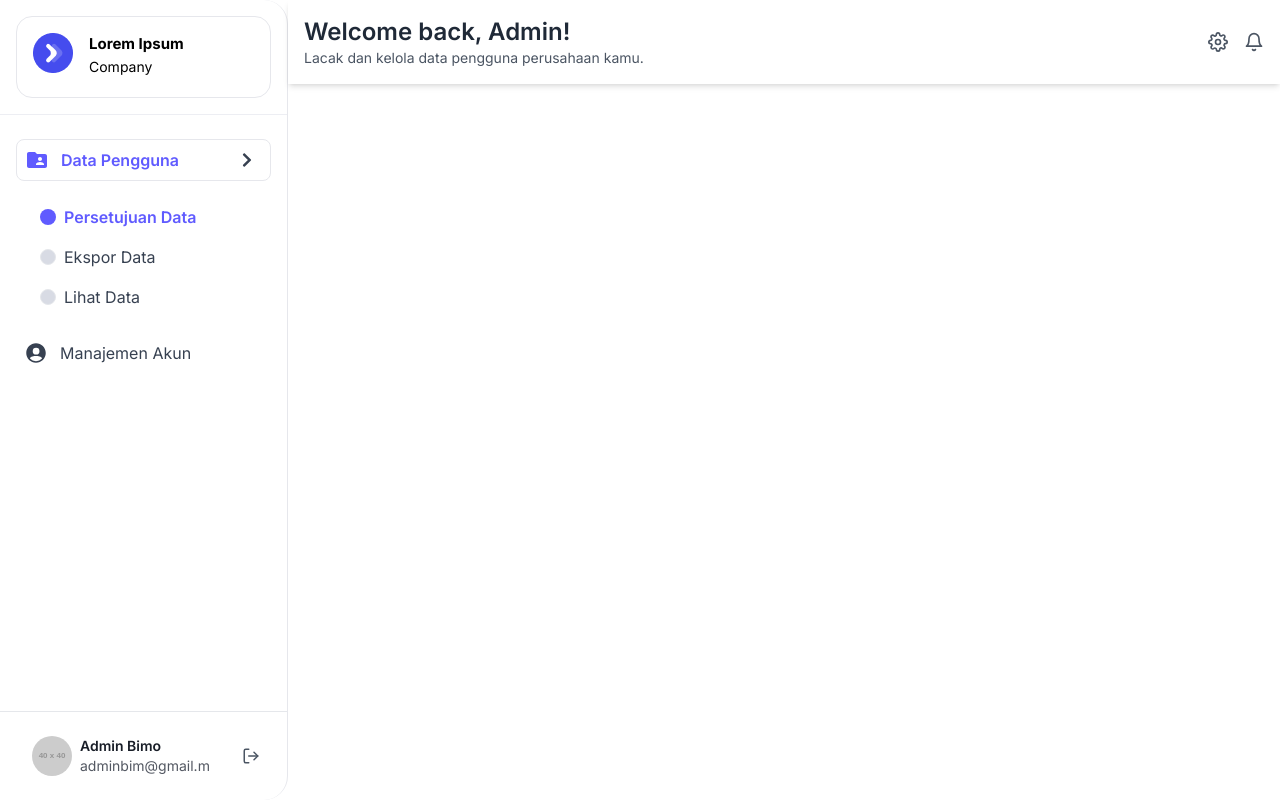
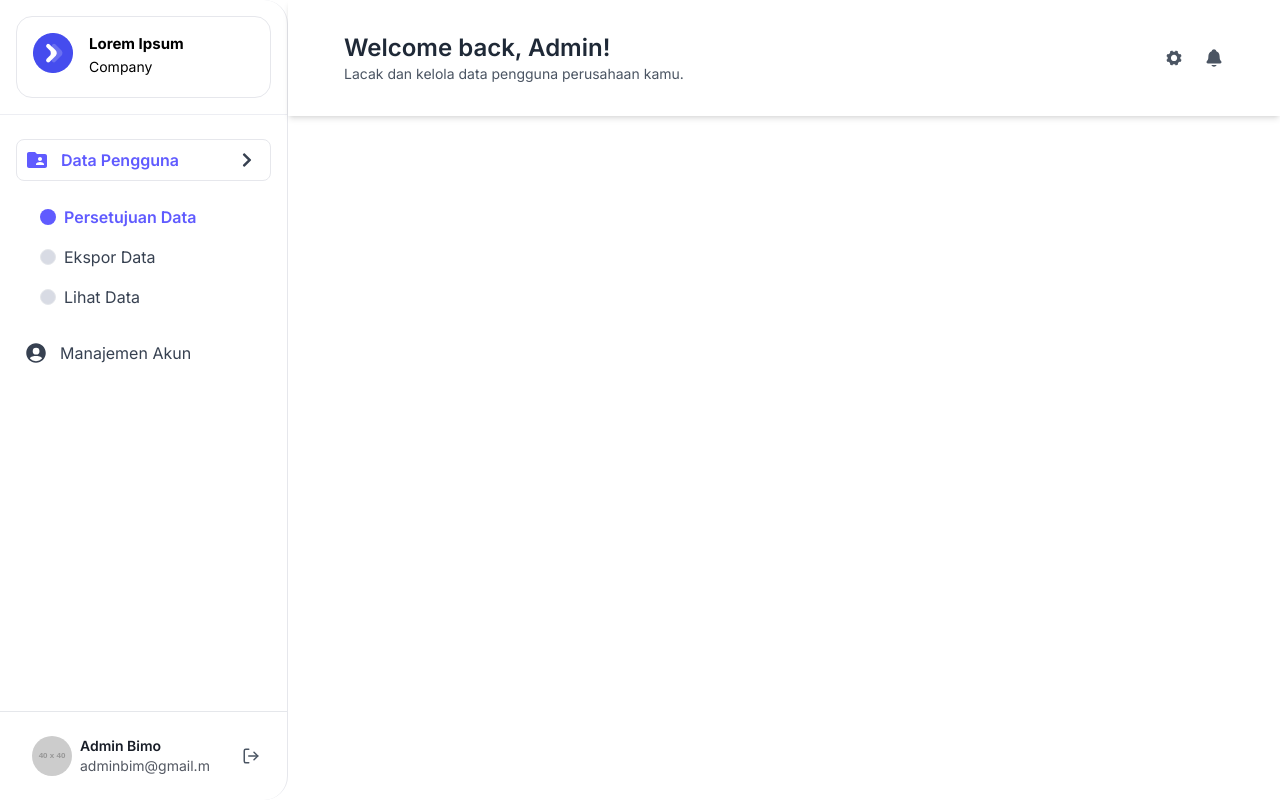
Before and after one commit to sulsul2/entry-data, a Next.js app: page /persetujuan-data in a window 1280 px wide. Built offline with nearby package versions, Linux system fonts and the light colour scheme.

Commit message:
Update header.tsx

```diff
--- a/src/components/header.tsx
+++ b/src/components/header.tsx
@@ -1,10 +1,11 @@
 // components/Header.tsx
 import React from "react";
-import { FiSettings, FiBell } from "react-icons/fi"; // Using react-icons for icons
+import { IoIosSettings } from "react-icons/io";
+import { IoNotifications } from "react-icons/io5";
 
 const Header: React.FC = () => {
   return (
-    <header className="flex justify-between items-center bg-white shadow-md p-4">
+    <header className="flex justify-between items-center bg-white shadow-md px-14 py-8">
       {/* Left Side: Welcome Text */}
       <div>
         <h1 className="text-2xl font-semibold text-gray-800">
@@ -16,15 +17,15 @@ const Header: React.FC = () => {
       </div>
 
       {/* Right Side: Icons */}
-      <div className="flex items-center space-x-4">
+      <div className="flex items-center space-x-5">
         {/* Settings Icon */}
         <button className="text-gray-600 hover:text-gray-800">
-          <FiSettings size={20} />
+          <IoIosSettings size={20} />
         </button>
 
         {/* Notification Icon */}
         <button className="text-gray-600 hover:text-gray-800">
-          <FiBell size={20} />
+          <IoNotifications size={20} />
         </button>
       </div>
     </header>
```
